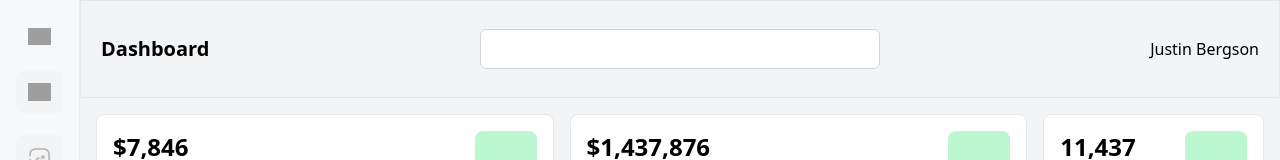
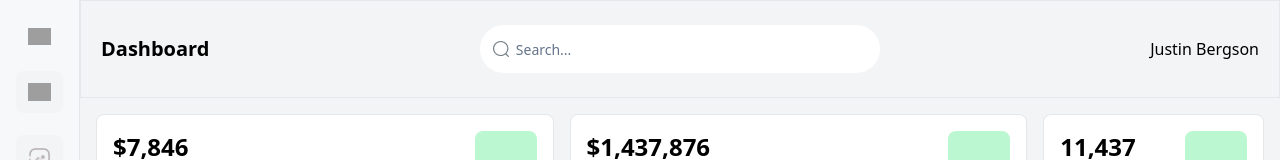
Before and after one commit to Emmanuel-Ingwe/analytics-dashh, a Next.js app: page / in a window 1280 px wide. Shown: the top 160 px of the page. Built offline with nearby package versions, Linux system fonts and the light colour scheme; grey boxes are pictures that could not be loaded.

Commit message:
add: searchinput

```diff
--- a/components/SearchInput/index.jsx
+++ b/components/SearchInput/index.jsx
@@ -5,10 +5,10 @@ const index = () => {
     <div
       className="relative flex h-12 w-full items-center lg:h-[3.75rem] lg:w-[25rem]"
     >
-      <img src="" alt="" />
-      <input
+      <img src="iconsearch.png" alt="" className='absolute left-3' />
+      <input placeholder='Search...'
         className=
-          "flex h-10 w-full rounded-md border border-gray-300 bg-white px-[3.5px] py-[2.5] text-sm text-gray-900 file:border-0 file:bg-transparent file:text-sm file:font-medium placeholder:text-slate-500 focus:ring-2 focus:ring-primaryx-500 focus:ring-offset-2 focus-visible:outline-none disabled:cursor-not-allowed disabled:opacity-50  dark:border-slate-800 dark:bg-slate-950 dark:ring-offset-slate-950 dark:placeholder:text-slate-400 dark:focus-visible:ring-slate-300"
+          "flex h-12 w-full rounded-[24px] border-[#DADDDD] pl-[36px] bg-white px-[3.5px] py-[2.5] text-sm text-gray-900  file:text-sm file:font-medium placeholder:text-slate-500 focus:ring-2 focus:ring-primaryx-500 focus:ring-offset-2 focus-visible:outline-none disabled:cursor-not-allowed disabled:opacity-50  dark:border-slate-800 dark:bg-slate-950 dark:ring-offset-slate-950 dark:placeholder:text-slate-400 dark:focus-visible:ring-slate-300"
       />
     </div>
   )
```
Also changed, not shown: public/Iconsearch.png (added).
